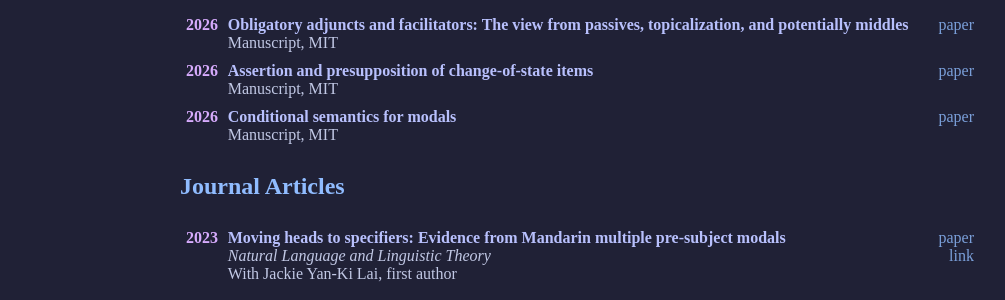
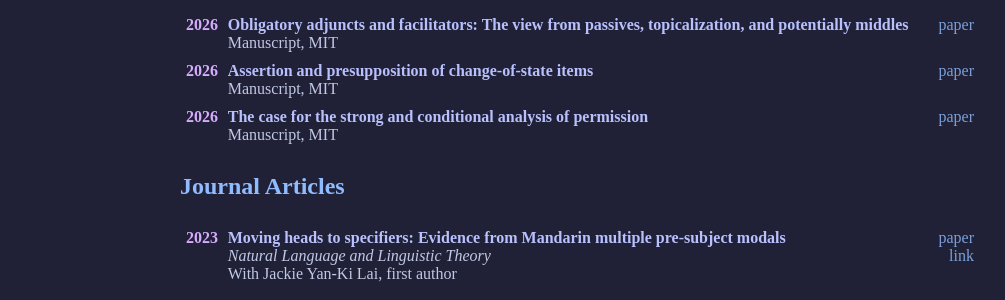
Before and after one commit to haoming-li-ling/haoming-li-ling.github.io, a Jekyll site: the page built from index.md, in a window 1280 px wide. Shown: the part 532-832 px from the top of the page, without its empty margins (60-1065 px from the left). Built offline with Jekyll 4.4.1, drawn with Linux system fonts in a browser that asks for light colours; a style sheet for code colours, icons or effects is not loaded.

Commit message:
rename diss manu

```diff
--- a/_data/output.yml
+++ b/_data/output.yml
@@ -1,4 +1,4 @@
-- title: "Conditional semantics for modals"
+- title: "The case for the strong and conditional analysis of permission"
   category: Manuscript
   topics: ["modality", "conditionals", "implicatures"]
   date: "2026"
```
